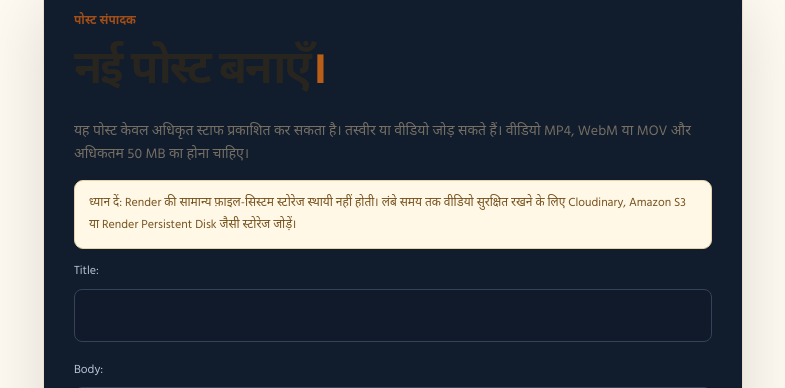
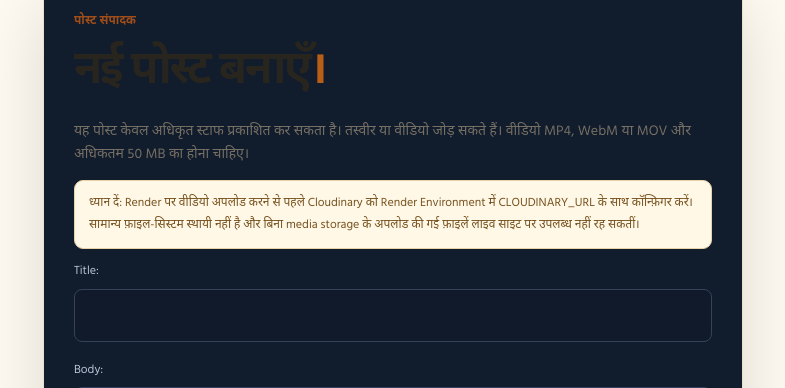
Before and after one commit to pk8873/Veer-Barmeshwar-Sena, a Django app: page /manage/posts/new/ in a window 1280 px wide. Shown: the part 219-607 px from the top of the page, without its empty margins (247-1032 px from the left). Run offline with Django 5.2, Linux system fonts and the light colour scheme; the visitor is signed in with stand-in values (Sample User, id 1).

Commit message:
Clarify production video storage requirement

```diff
--- a/templates/posts/post_form.html
+++ b/templates/posts/post_form.html
@@ -1 +1 @@
-{% extends "base.html" %}{% block content %}<a class="back-link" href="{% url 'dashboard' %}">← डैशबोर्ड पर वापस</a><section class="form-panel"><p class="eyebrow">पोस्ट संपादक</p><h1>{{ heading }}<span class="period">।</span></h1><p class="muted">यह पोस्ट केवल अधिकृत स्टाफ प्रकाशित कर सकता है। तस्वीर या वीडियो जोड़ सकते हैं। वीडियो MP4, WebM या MOV और अधिकतम 50 MB का होना चाहिए।</p><p class="media-storage-note">ध्यान दें: Render की सामान्य फ़ाइल-सिस्टम स्टोरेज स्थायी नहीं होती। लंबे समय तक वीडियो सुरक्षित रखने के लिए Cloudinary, Amazon S3 या Render Persistent Disk जैसी स्टोरेज जोड़ें।</p><form method="post" enctype="multipart/form-data" class="editor-form">{% csrf_token %}{{ form.as_p }}<button class="button button-primary">सेव करें ↗</button></form></section>{% endblock %}
+{% extends "base.html" %}{% block content %}<a class="back-link" href="{% url 'dashboard' %}">← डैशबोर्ड पर वापस</a><section class="form-panel"><p class="eyebrow">पोस्ट संपादक</p><h1>{{ heading }}<span class="period">।</span></h1><p class="muted">यह पोस्ट केवल अधिकृत स्टाफ प्रकाशित कर सकता है। तस्वीर या वीडियो जोड़ सकते हैं। वीडियो MP4, WebM या MOV और अधिकतम 50 MB का होना चाहिए।</p><p class="media-storage-note">ध्यान दें: Render पर वीडियो अपलोड करने से पहले Cloudinary को Render Environment में CLOUDINARY_URL के साथ कॉन्फ़िगर करें। सामान्य फ़ाइल-सिस्टम स्थायी नहीं है और बिना media storage के अपलोड की गई फ़ाइलें लाइव साइट पर उपलब्ध नहीं रह सकतीं।</p><form method="post" enctype="multipart/form-data" class="editor-form">{% csrf_token %}{{ form.as_p }}<button class="button button-primary">सेव करें ↗</button></form></section>{% endblock %}
```
